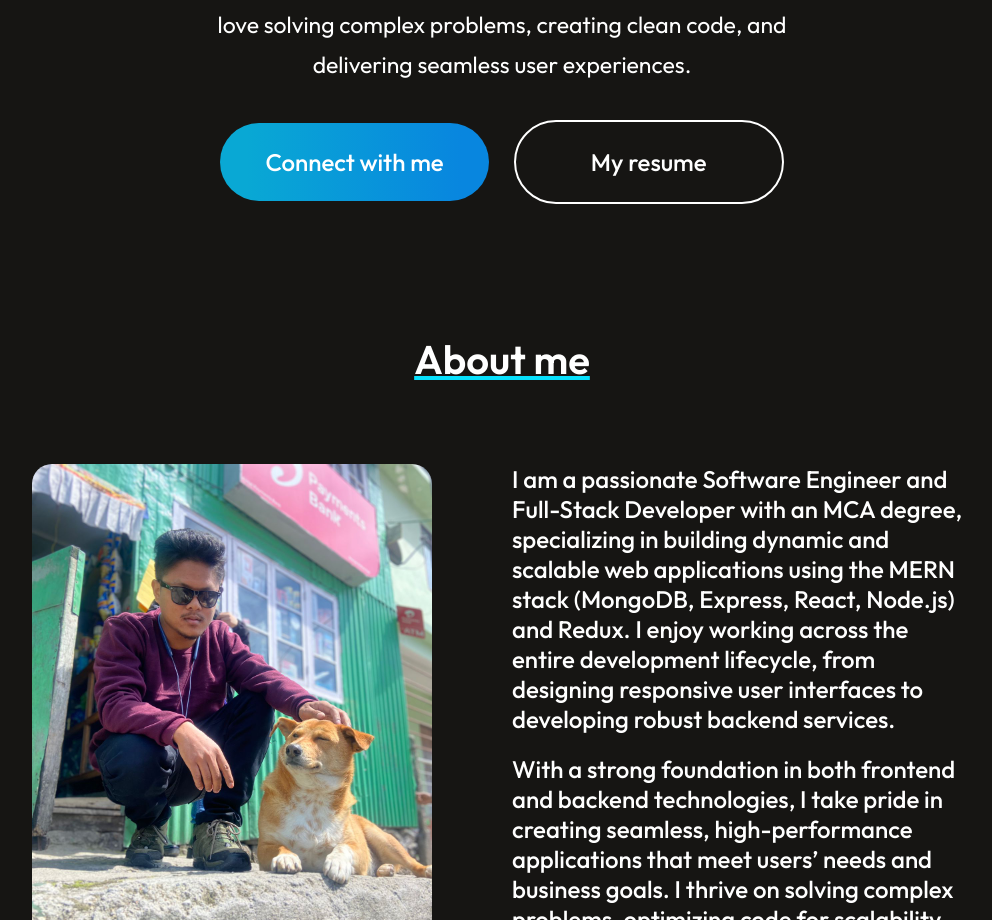
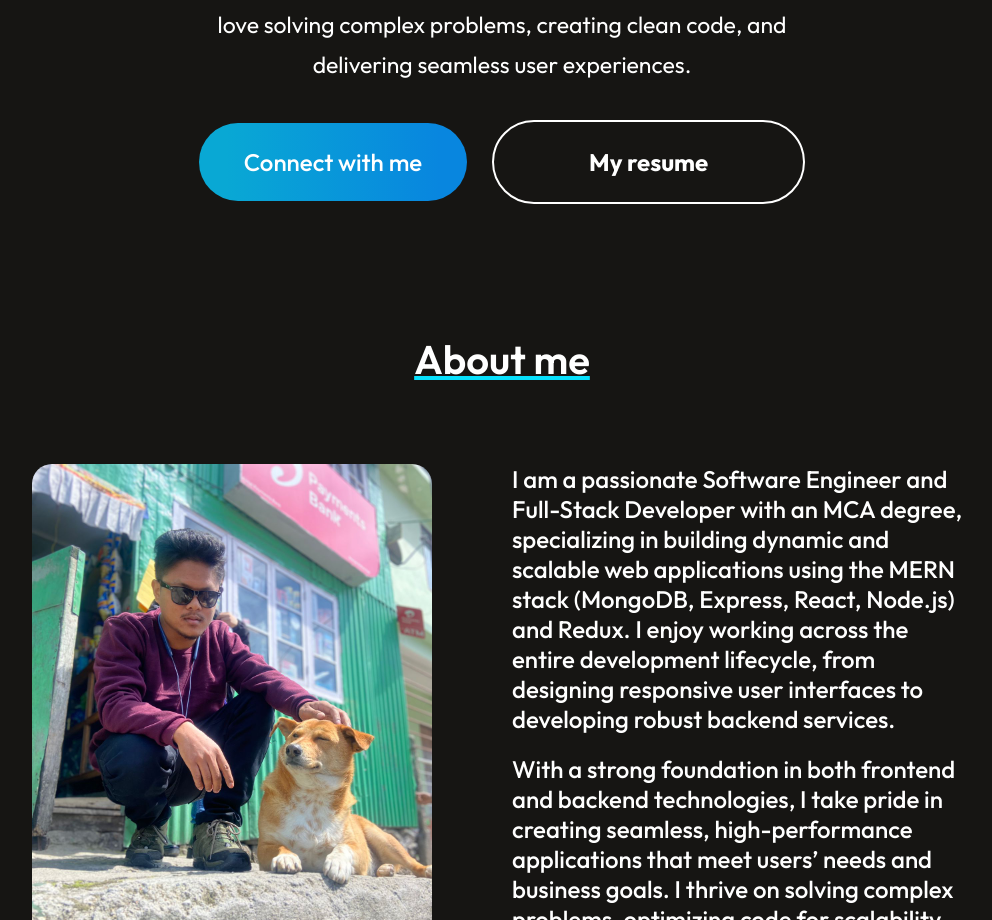
Before and after one commit to HadungwraBrahma/MyPortfolio, a React (Vite) app: page / in a window 1280 px wide. Shown: the part 869-1789 px from the top of the page, without its empty margins (138-1130 px from the left). Built offline with nearby package versions, Linux system fonts and the light colour scheme.

Commit message:
MyPortfolio v1.0.1 :- Added resume

```diff
--- a/src/Components/Hero/Hero.css
+++ b/src/Components/Hero/Hero.css
@@ -1,11 +1,11 @@
-.hero{
+.hero {
   display: flex;
   align-items: center;
   flex-direction: column;
-    gap: 35px
+  gap: 35px;
 }
 
-.hero img{
+.hero img {
   margin-top: 70px;
   height: 300px;
   border-radius: 50%;
@@ -13,32 +13,32 @@
   transition: 0.3s ease-in-out;
 }
 
-.hero img:hover{
+.hero img:hover {
   transform: scale(1.1);
 }
 
-.hero h1{
+.hero h1 {
   text-align: center;
   width: 70%;
   font-size: 65px;
   font-weight: 600;
 }
 
-.hero h1 span{
+.hero h1 span {
   background: linear-gradient(280deg, #71e7fb 12%, #00b7ff 90%);
   background-clip: text;
   -webkit-background-clip: text;
   -webkit-text-fill-color: transparent;
 }
 
-.hero p{
+.hero p {
   width: 50%;
   text-align: center;
   font-size: 23px;
   line-height: 40px;
 }
 
-.hero-action{
+.hero-action {
   display: flex;
   align-items: center;
   gap: 25px;
@@ -47,60 +47,69 @@
   margin-bottom: 50px;
 }
 
-.hero-connect{
+.hero-connect {
   padding: 24px 45px;
   border-radius: 50px;
   background: linear-gradient(270deg, #0886df 10%, #09a8d4 90%);
   cursor: pointer;
 }
 
-.hero-resume{
+.hero-resume {
   padding: 25px 75px;
   border-radius: 50px;
-    border: 2px solid #FFF;
+  border: 2px solid #fff;
   cursor: pointer;
 }
 
-.hero-connect:hover{
+.hero-connect:hover {
   border: 2px solid white;
 }
 
-.hero-resume:hover{
+.hero-resume:hover {
   border-color: #15adff;
 }
 
-@media(max-width:768px){
-    .hero img{
+.download-link {
+  color: white;
+  padding: 10px 20px;
+  border-radius: 5px;
+  text-decoration: none;
+  font-weight: bold;
+  transition: background-color 0.3s;
+}
+
+@media (max-width: 768px) {
+  .hero img {
     margin-top: 10px;
     width: 50%;
     height: 50%;
   }
-    .hero h1{
+  .hero h1 {
     margin-top: 10px;
     width: 90%;
     font-size: 30px;
   }
 
-    .hero p{
+  .hero p {
     width: 60%;
     font-size: 18px;
     line-height: 32px;
     margin: 10px 0px;
   }
 
-    .hero-action{
+  .hero-action {
     gap: 16px;
     font-size: 15px;
     font-weight: 500;
     margin-bottom: 50px;
   }
 
-    .hero-connect{
+  .hero-connect {
     padding: 20px 30px;
     border-radius: 40px;
   }
 
-    .hero-resume{
+  .hero-resume {
     padding: 20px 30px;
     border-radius: 40px;
   }
--- a/src/Components/Hero/Hero.jsx
+++ b/src/Components/Hero/Hero.jsx
@@ -25,7 +25,15 @@ const Hero = () => {
             Connect with me
           </AnchorLink>
         </div>
-        <div className="hero-resume">My resume</div>
+        <div className="hero-resume">
+          <a
+            href="https://drive.google.com/file/d/1nXij_lQFq2upXtga5FBHUrqffpXHrRYB/view?usp=sharing"
+            className="download-link"
+            target="_blank"
+          >
+            My resume
+          </a>
+        </div>
       </div>
     </div>
   );
```
Lines whose indentation alone changed are shown as unchanged.
